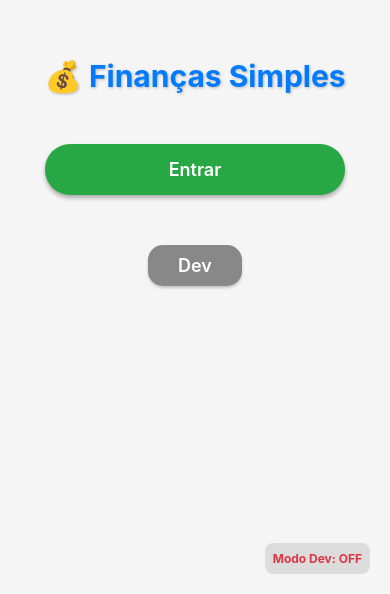
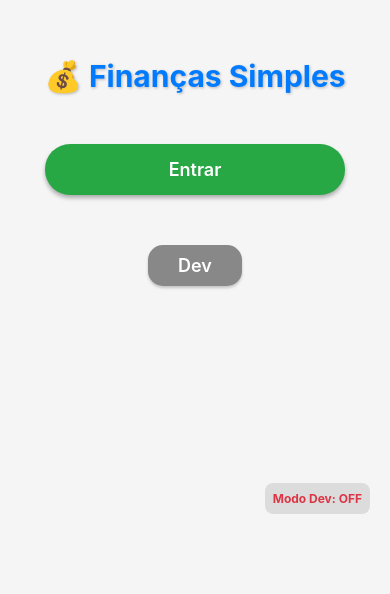
Before and after one commit to leomacedo2/app-financas-pessoais-simples, a React Native app: screen /Login in a window 390 px wide. Shown: the part 250-844 px from the top of the page. Built offline with nearby package versions, Linux system fonts and the light colour scheme.

Commit message:
feat: Caixinha respeitando o safearea

```diff
--- a/screens/LoginScreen.js
+++ b/screens/LoginScreen.js
@@ -42,9 +42,14 @@ export default function LoginScreen({ navigation }) {
   };
 
   return (
-    // O container principal da tela, com padding superior ajustado
-    // para evitar que o conteúdo fique atrás da barra de status do sistema.
-    <View style={[styles.container, { paddingTop: insets.top }]}>
+    // O container principal da tela, com padding ajustado para a área segura
+    <View style={[
+      styles.container,
+      {
+        paddingTop: insets.top,
+        paddingBottom: insets.bottom
+      }
+    ]}>
       {/* Seção de Cabeçalho */}
       <View style={styles.headerSection}>
         <Text style={styles.titleText}>💰 Finanças Simples</Text>
@@ -145,7 +150,7 @@ const styles = StyleSheet.create({
   // Estilos para o indicador do modo desenvolvedor
   devModeIndicator: {
     position: 'absolute',
-    bottom: 20,
+    bottom: 80, // Aumentei para ficar acima da área de navegação
     right: 20,
     padding: 8,
     borderRadius: 8,
```
